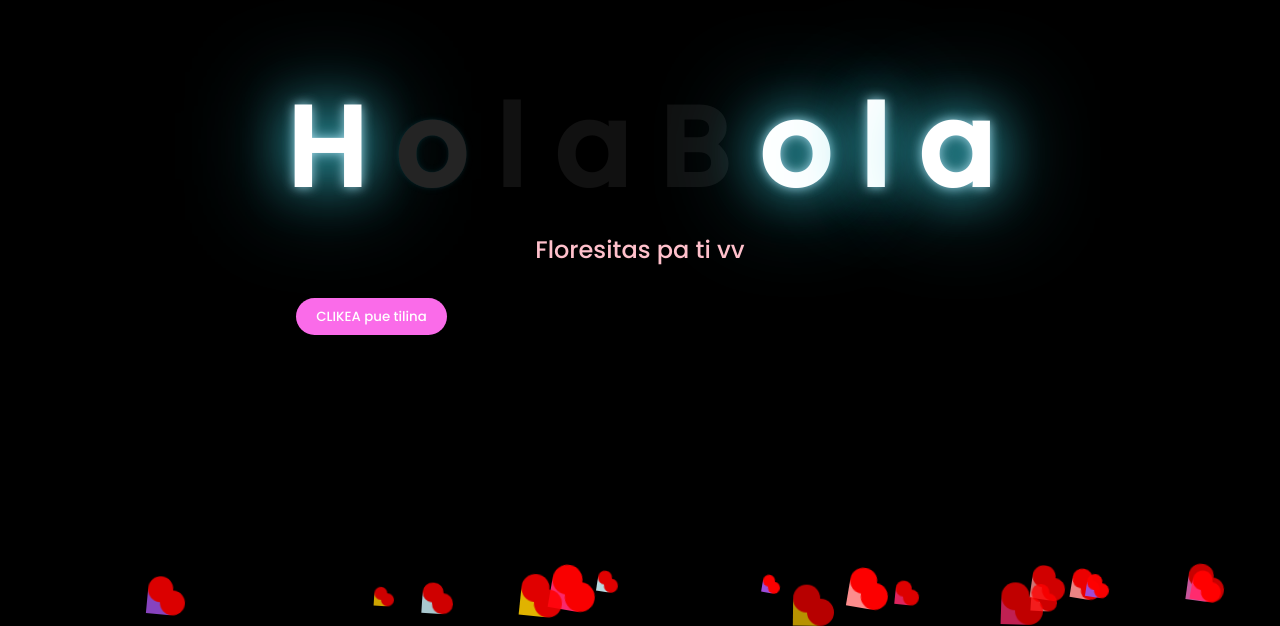
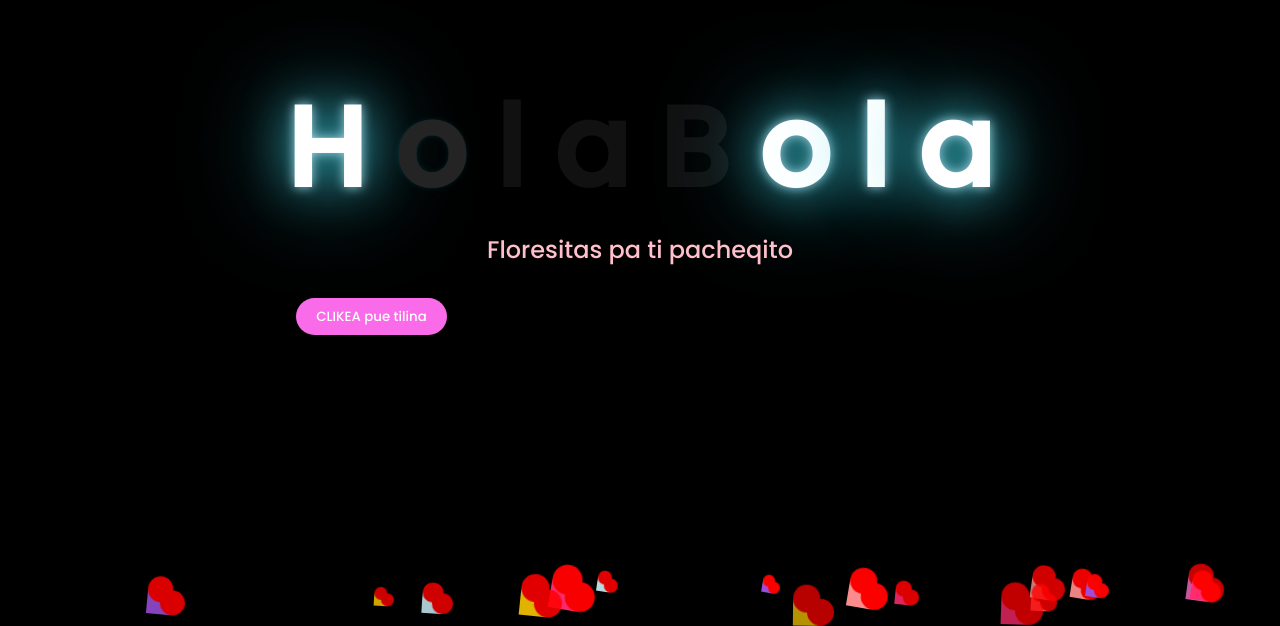
Before and after one commit to danielhidrogotavara-jpg/flores-pa-ti, a plain HTML site: page index.html in a window 1280 px wide. Shown: the part 200-826 px from the top of the page. Drawn offline with Linux system fonts and the light colour scheme.

Commit message:
Add files via upload

```diff
--- a/index.html
+++ b/index.html
@@ -1822,7 +1822,7 @@
 
         </div>
         <div class="description">
-            <span>Floresitas pa ti vv</span>
+            <span>Floresitas pa ti pacheqito</span>
         </div>
         <div class="button">
             <button class="botones">
```
